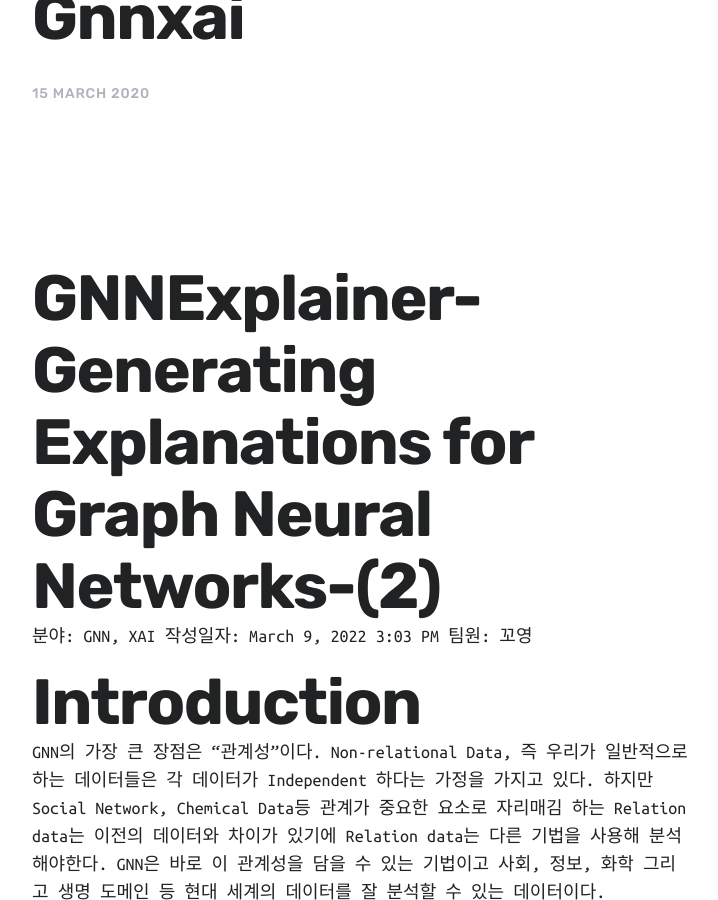
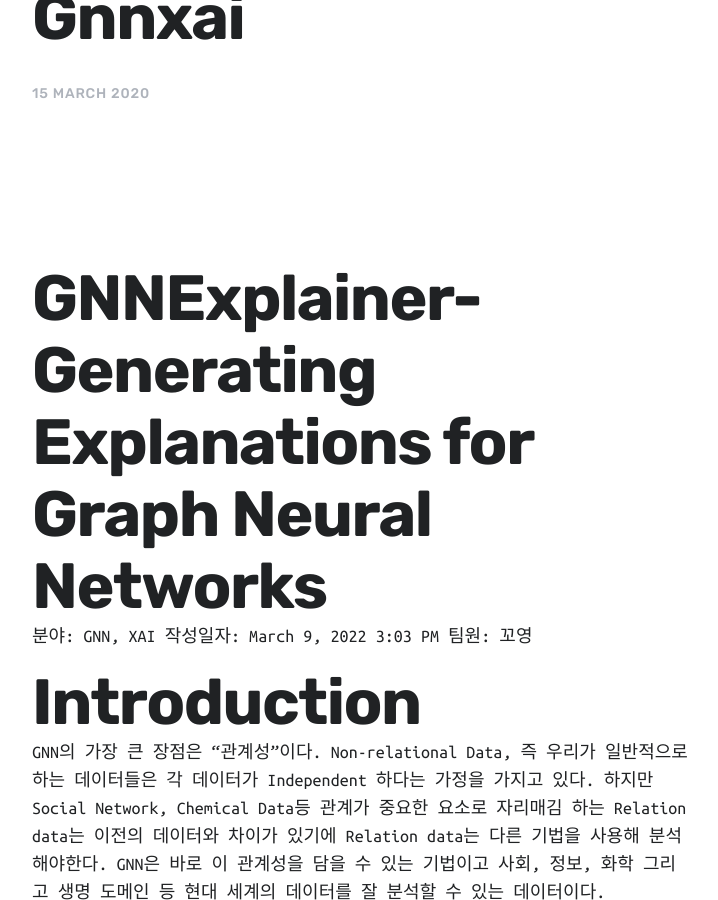
Before and after one commit to deepdaiv/deepdaiv.github.io, a Jekyll site: the page built from _posts/2020-03-15-GNNXAI.md, in a window 1280 px wide and 900 px high, scrolled down 248 px. Shown: the whole window, without its empty margins (38-756 px from the left). Built offline with Jekyll 4.4.1, drawn with Linux system fonts in a browser that asks for light colours; nearby versions of some CDN libraries.

Commit message:
Update 2020-03-15-GNNXAI.md

```diff
--- a/_posts/2020-03-15-GNNXAI.md
+++ b/_posts/2020-03-15-GNNXAI.md
@@ -1,4 +1,4 @@
-# GNNExplainer-Generating Explanations for Graph Neural Networks-(2)
+# GNNExplainer-Generating Explanations for Graph Neural Networks
 
 분야: GNN, XAI
 작성일자: March 9, 2022 3:03 PM
```
